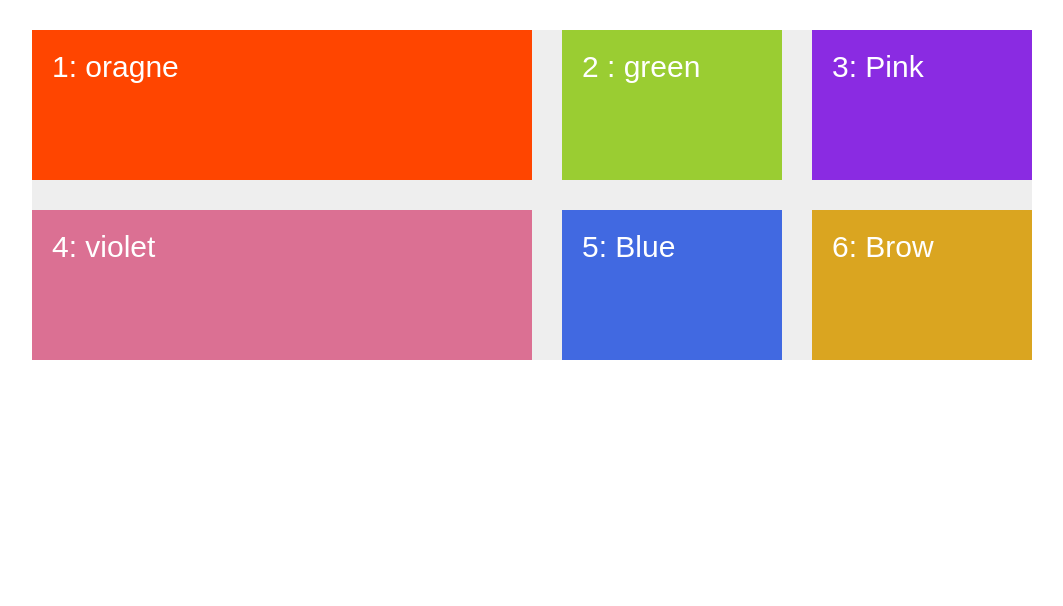
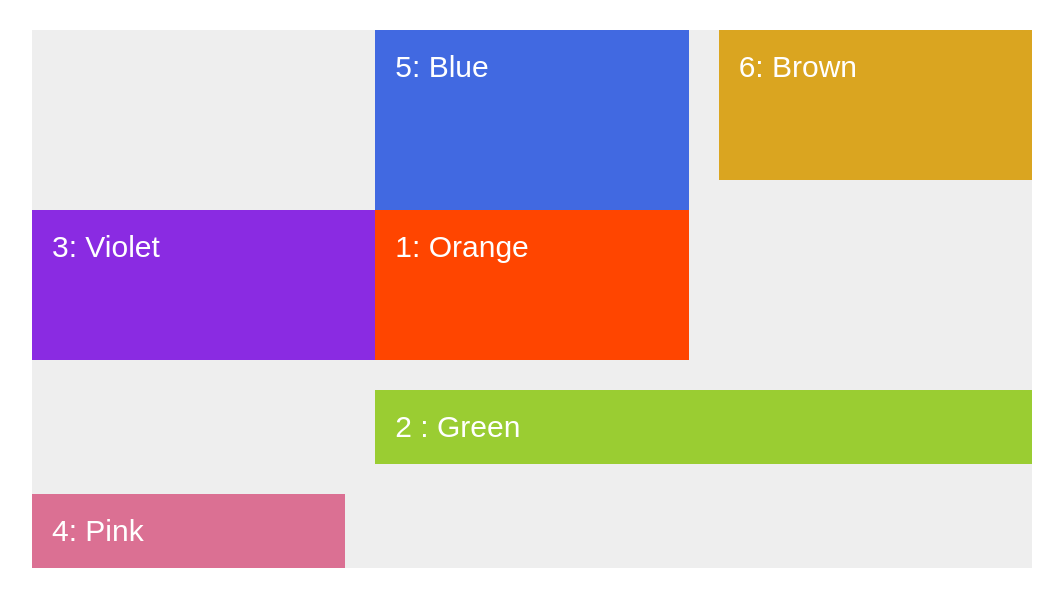
Before and after one commit to programmerInfi/css-grid-tutorial, a website: page firstGrid.html in a window 1280 px wide. Shown: the whole page, without its empty margins (108-1171 px from the left). Drawn offline with Linux system fonts and the light colour scheme.

Commit message:
upto spanning

```diff
--- a/firstGrid.html
+++ b/firstGrid.html
@@ -10,12 +10,12 @@
   <body>
     <!-- .container>item.item--$*6  = this is the shortcut for the below codes -->
     <div class="container">
-      <div class="item item--1">1: oragne</div>
-      <div class="item item--2">2 : green</div>
-      <div class="item item--3">3: Pink</div>
-      <div class="item item--4">4: violet</div>
+      <div class="item item--1">1: Orange</div>
+      <div class="item item--2">2 : Green</div>
+      <div class="item item--3">3: Violet</div>
+      <div class="item item--4">4: Pink</div>
       <div class="item item--5">5: Blue</div>
-      <div class="item item--6">6: Brow</div>
+      <div class="item item--6">6: Brown</div>
     </div>
   </body>
 </html>
--- a/sass/main.scss
+++ b/sass/main.scss
@@ -13,12 +13,12 @@
   grid-gap: 30px;
 
   //   grid-template-columns: repeat(2, 150px) 1fr;
-  //   grid-template-columns: repeat(3, 1fr);
+  grid-template-columns: repeat(3, 1fr);
   //each of this grid is of same width and also occupies all available spanes of the block
 
   //   grid-template-columns: 1fr 2fr 1fr;
   //   grid-template-columns: 1fr 2fr 2fr;
-  grid-template-columns: 50% 2fr 2fr;
+  //   grid-template-columns: 50% 2fr 2fr;
   //similary we can do with grid-template-rows also to fill up the entire container
 }
 
@@ -30,20 +30,36 @@
 
   &--1 {
     background-color: orangered;
+    // grid-row-start: 2;
+    // grid-row-end: 3;
+    grid-row: 2/3; //shorthand for the above
+    // grid-column-start: 2;
+    // grid-column-end: 3;
+    grid-column: 2/3; //similarly this on
+    z-index: 10;
   }
   &--2 {
     background-color: yellowgreen;
+    // grid-column: 2 / span 2;
+    grid-column: 2/-1; //-1 represent the end
   }
   &--3 {
     background-color: blueviolet;
+    grid-column: 1/3;
+    grid-row: 2/3;
   }
   &--4 {
     background-color: palevioletred;
   }
   &--5 {
     background-color: royalblue;
+    // grid-row: 1/2;
+    // grid-column: 2/3;
+    //shorthand for these also
+    grid-area: 1/2/3/3;
   }
   &--6 {
     background-color: goldenrod;
+    grid-area: 1/3/2/4;
   }
 }
```
Also changed, not shown: css/style.css.
